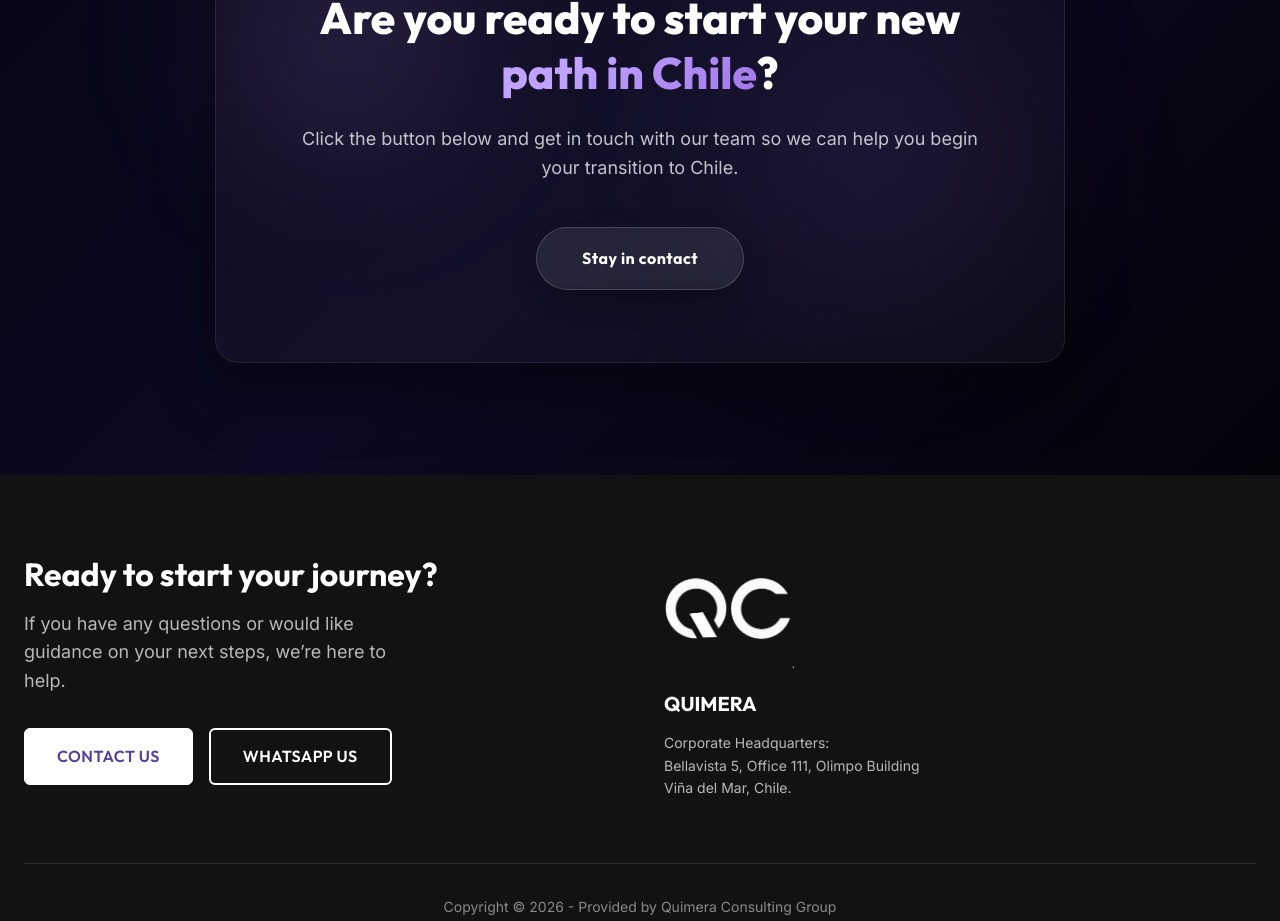
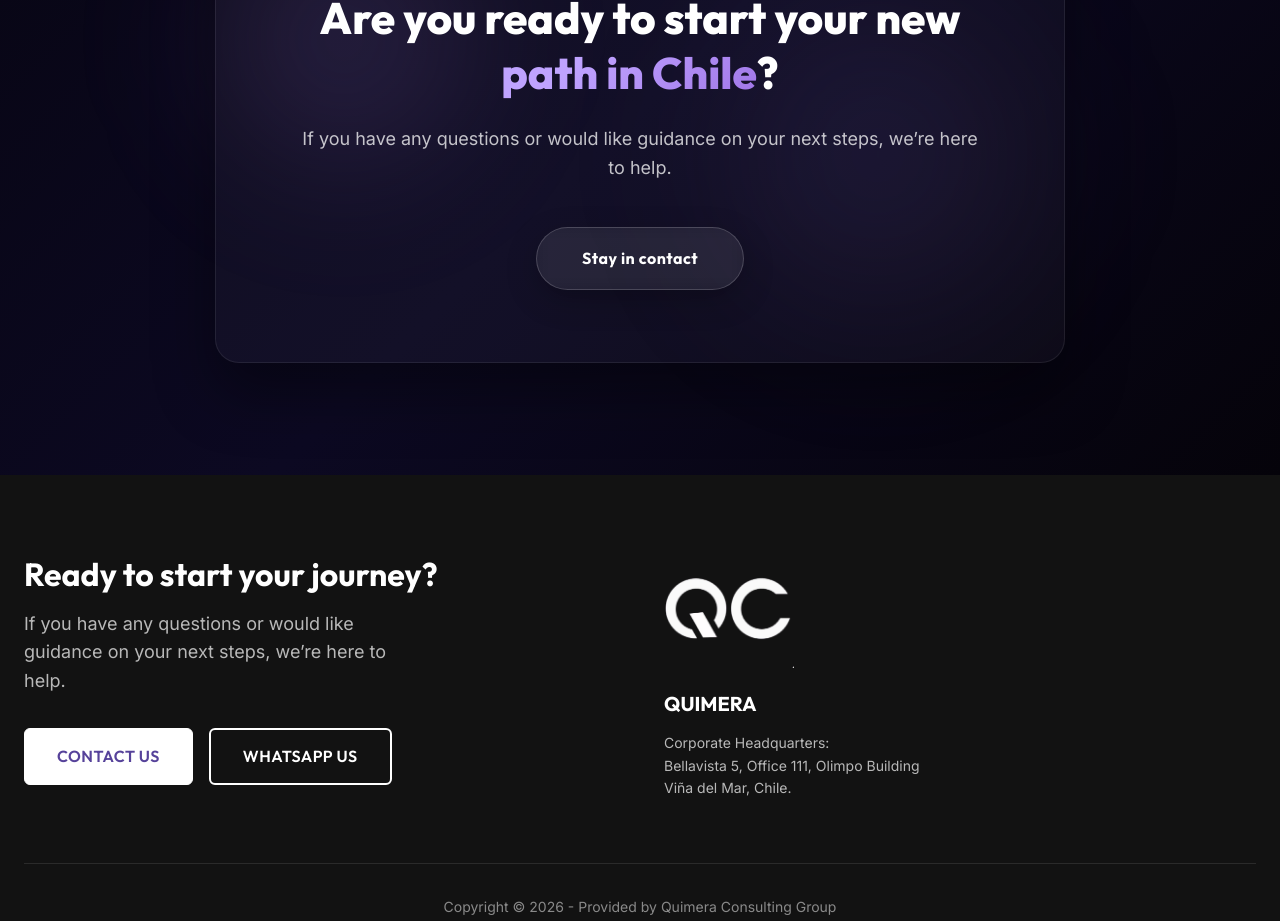
Before and after one commit to marketingfuentesjuul/quimera, a React (Vite) app: page / in a window 1280 px wide. Shown: the part 3540-4461 px from the top of the page. Built offline with nearby package versions, Linux system fonts and the light colour scheme.

Commit message:
docs: update CTA section paragraph text

```diff
--- a/src/components/CTASection.jsx
+++ b/src/components/CTASection.jsx
@@ -138,7 +138,7 @@ const CTASection = () => {
                 marginBottom: '2.75rem'
               }}
             >
-              Click the button below and get in touch with our team so we can help you begin your transition to Chile.
+              If you have any questions or would like guidance on your next steps, we’re here to help.
             </p>
 
             {/* Glassmorphic Contact CTA Button */}
```
